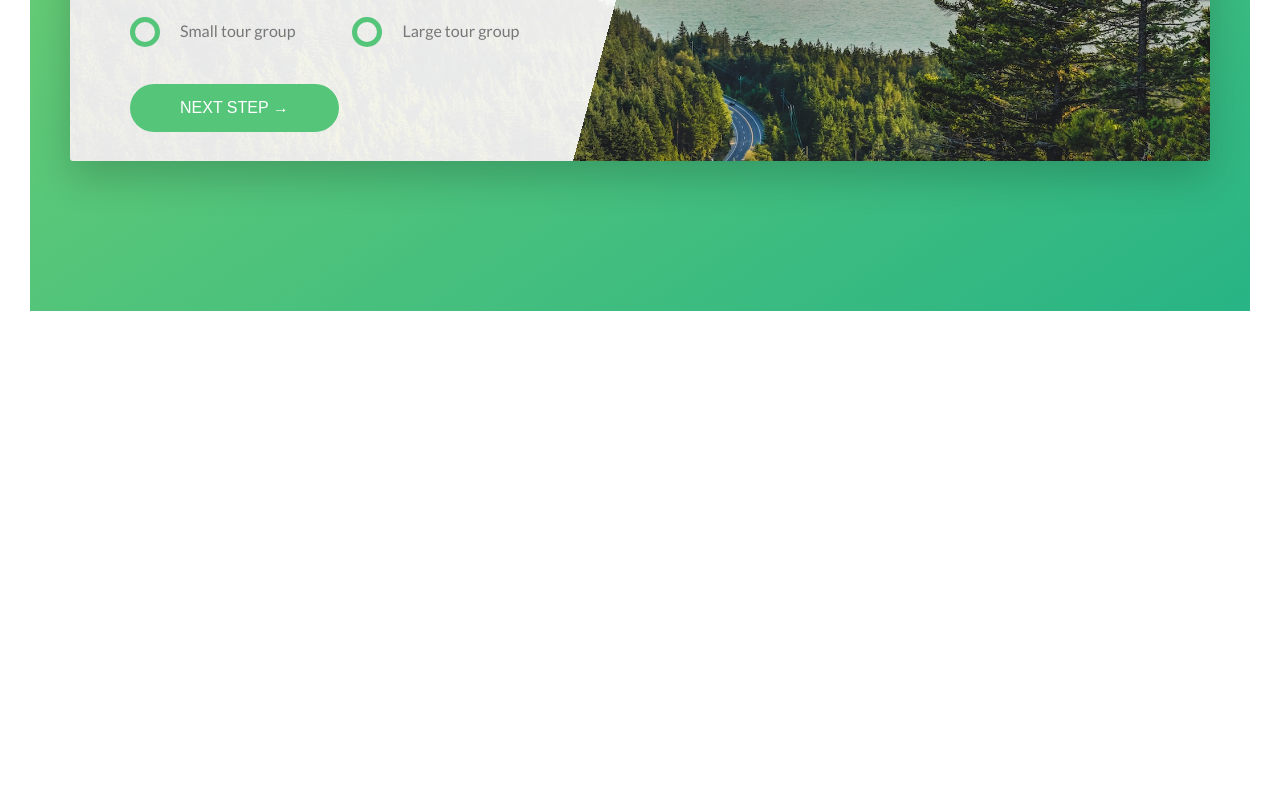
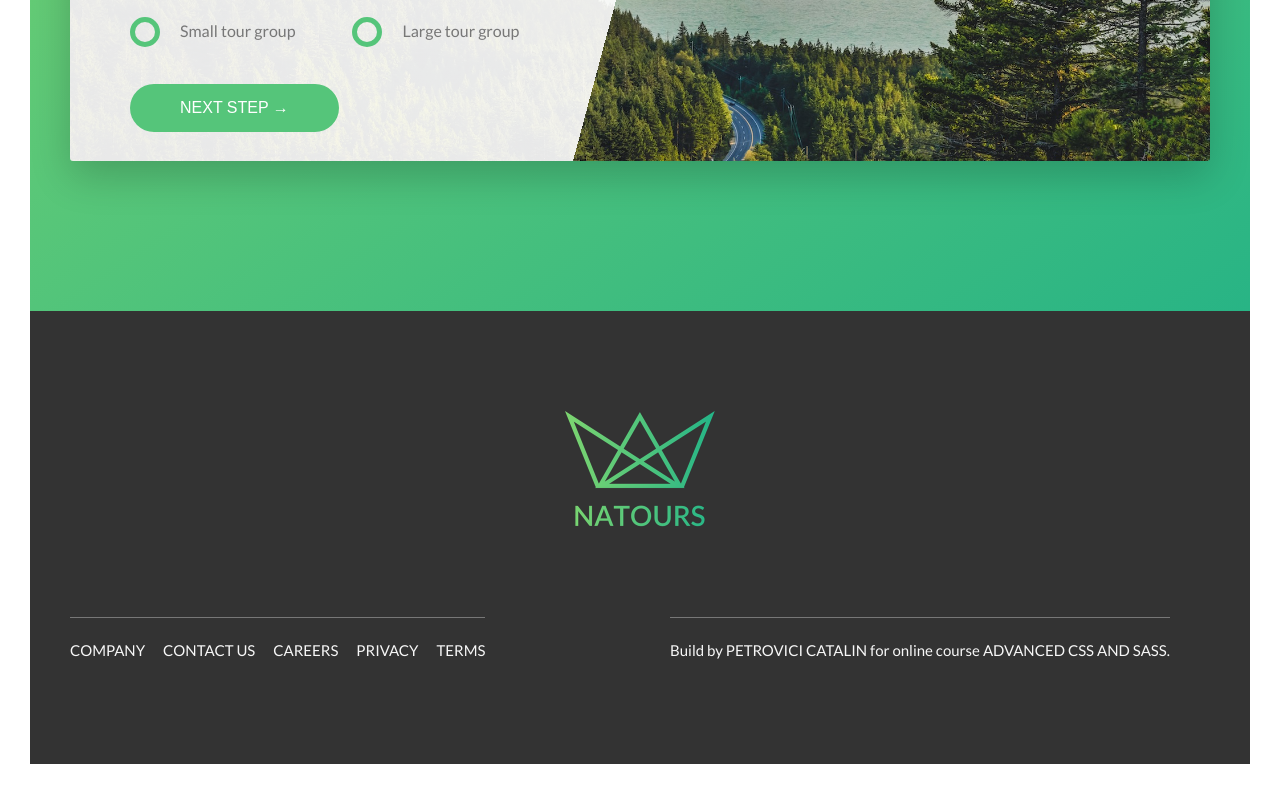
Before and after one commit to catalinpetrovici/Natours-SASS, a website: page index.html in a window 1280 px wide. Shown: the part 5019-5813 px from the top of the page. Before the commit the page ends 5360 px from the top, so only its background shows below. Drawn offline with Linux system fonts and the light colour scheme.

Commit message:
Footer - done

```diff
--- a/index.html
+++ b/index.html
@@ -289,6 +289,29 @@
         </section>
     </main>
 
+    <footer class="footer">
+        <div class="footer__logo-box">
+            <img src="./img/logo-green-2x.png" alt="Full logo" class="footer__logo">
+        </div>
+        <div class="row">
+            <div class="col-1-of-2">
+                <div class="footer__navigation">
+                    <ul class="footer__list">
+                        <li class="footer__item"><a href="#" class="footer__link">Company</a></li>
+                        <li class="footer__item"><a href="#" class="footer__link">Contact us</a></li>
+                        <li class="footer__item"><a href="#" class="footer__link">Careers</a></li>
+                        <li class="footer__item"><a href="#" class="footer__link">Privacy</a></li>
+                        <li class="footer__item"><a href="#" class="footer__link">Terms</a></li>
+                    </ul>
+                </div>
+            </div>
+            <div class="col-1-of-2">
+                <p class="footer__copyright">Build by <a href="" class="footer__link">Petrovici Catalin</a> for online
+                    course <a href="" class="footer__link">Advanced CSS and Sass</a>.</p>
+            </div>
+        </div>
+    </footer>
+
     <!--<section class="grid-test">
         <div class="row">
             <div class="col-1-of-2">Col 1 of 2</div>
--- a/sass/abstracts/_variables.scss
+++ b/sass/abstracts/_variables.scss
@@ -7,6 +7,7 @@ $color-grey-light-2: #eee;
 
 $color-grey-dark: #777;
 $color-grey-dark-2: #999;
+$color-grey-dark-3: #333;
 
 $color-primary-light: #7ed56f;
 $color-primary-dark: #28b485;
--- /dev/null
+++ b/sass/layout/_footer.scss
@@ -0,0 +1,59 @@
+.footer {
+    background-color: $color-grey-dark-3;
+    padding: 10rem 0;
+    font-size: 1.5rem;
+    color: $color-grey-light-1;
+
+    &__logo-box {
+        text-align: center;
+        margin-bottom: 8rem;
+    }
+
+    &__logo {
+        width: 15rem;
+        height: auto;
+    }
+
+    &__navigation {
+        border-top: 1px solid $color-grey-dark;
+        padding-top: 2rem;
+        display: inline-block;
+    }
+
+    &__list {
+        list-style: none;
+    }
+
+    &__item {
+        display: inline-block;
+
+        &:not(:last-child) {
+            margin-right: 1.5rem;
+        }
+    }
+
+    &__link {
+        &:link,
+        &:visited {
+            color: $color-grey-light-1;
+            background-color: $color-grey-dark-3;
+            text-decoration: none;
+            text-transform: uppercase;
+            display: inline-block;
+            transition: all 0.2s;
+        }
+
+        &:hover,
+        &:active {
+            color: $color-primary;
+            box-shadow: 0 1rem 2rem rgba($color-black, 0.4);
+            transform: translateY(-1rem);
+        }
+    }
+
+    &__copyright {
+        border-top: 1px solid $color-grey-dark;
+        padding-top: 2rem;
+        display: inline-block;
+    }
+}
--- a/sass/main.scss
+++ b/sass/main.scss
@@ -18,5 +18,6 @@
 
 @import "layout/grid";
 @import "layout/header";
+@import "layout/footer";
 
 @import "pages/home";
```
Also changed, not shown: css/style.css.
